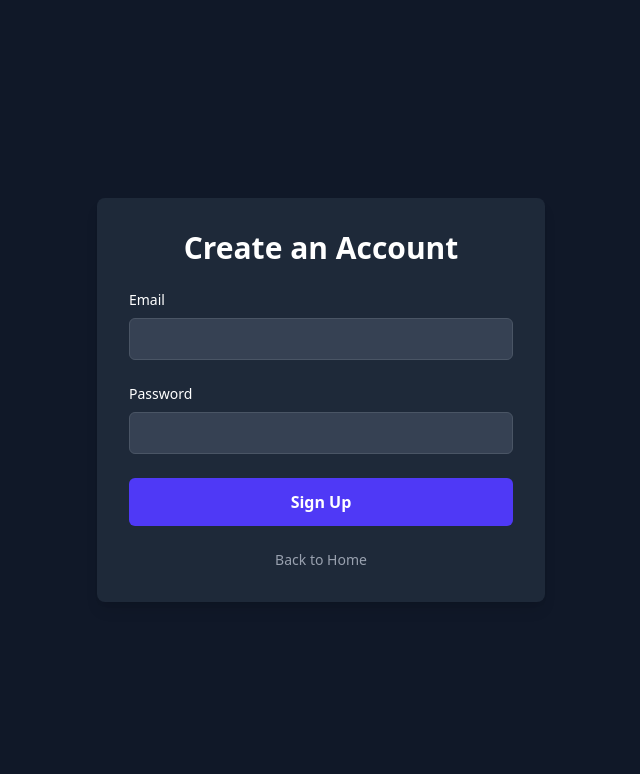
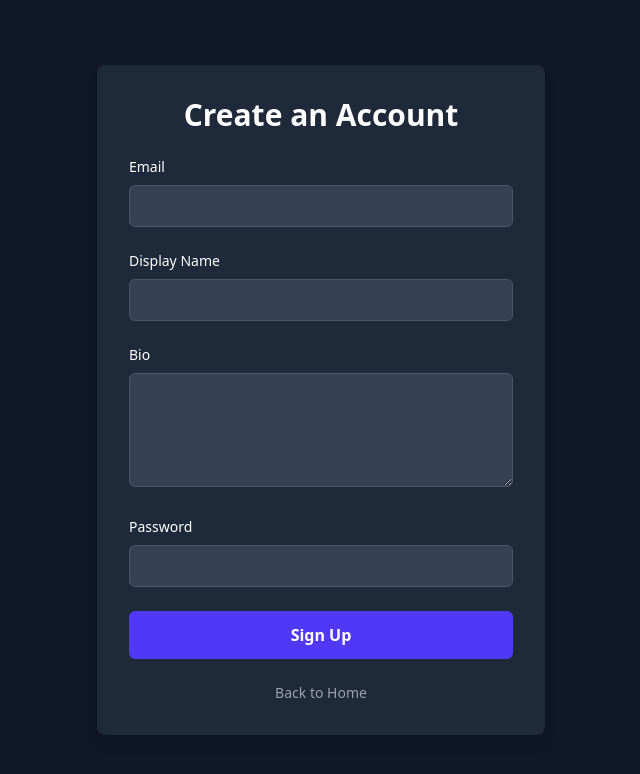
Before and after one commit to Univercitysingle/dating-app, a Next.js app: page /signup in a window 1280 px wide. Shown: the top 774 px of the page, without its empty margins (319-959 px from the left). Built offline with nearby package versions, Linux system fonts and the light colour scheme; no server answers.

Commit message:
fix: Add displayName and bio to signup form
This commit adds `displayName` and `bio` fields to the signup form to allow users to add these details during onboarding.

The `handleSignup` function has been updated to save these details to the Realtime Database when a new user is created.

```diff
--- a/pages/signup.tsx
+++ b/pages/signup.tsx
@@ -21,6 +21,8 @@ const getFirebaseErrorMessage = (errorCode: string): string => {
 const SignupPage = () => {
   const [email, setEmail] = useState('');
   const [password, setPassword] = useState('');
+  const [displayName, setDisplayName] = useState('');
+  const [bio, setBio] = useState('');
   const [error, setError] = useState<string | null>(null);
   const [loading, setLoading] = useState(false);
   const router = useRouter();
@@ -44,8 +46,8 @@ const SignupPage = () => {
       await set(ref(db, 'users/' + user.uid), {
         email: user.email,
         createdAt: serverTimestamp(),
-        displayName: '',
-        bio: '',
+        displayName,
+        bio,
         photos: [],
         interests: [],
       });
@@ -71,6 +73,25 @@ const SignupPage = () => {
               value={email}
               onChange={(e) => setEmail(e.target.value)}
               required
+              className="w-full px-4 py-2 bg-gray-700 border border-gray-600 rounded-md focus:outline-none focus:ring-2 focus:ring-indigo-500"
+            />
+          </div>
+          <div>
+            <label className="block mb-2 text-sm font-medium">Display Name</label>
+            <input
+              type="text"
+              value={displayName}
+              onChange={(e) => setDisplayName(e.target.value)}
+              required
+              className="w-full px-4 py-2 bg-gray-700 border border-gray-600 rounded-md focus:outline-none focus:ring-2 focus:ring-indigo-500"
+            />
+          </div>
+          <div>
+            <label className="block mb-2 text-sm font-medium">Bio</label>
+            <textarea
+              value={bio}
+              onChange={(e) => setBio(e.target.value)}
+              rows={4}
               className="w-full px-4 py-2 bg-gray-700 border border-gray-600 rounded-md focus:outline-none focus:ring-2 focus:ring-indigo-500"
             />
           </div>
```
